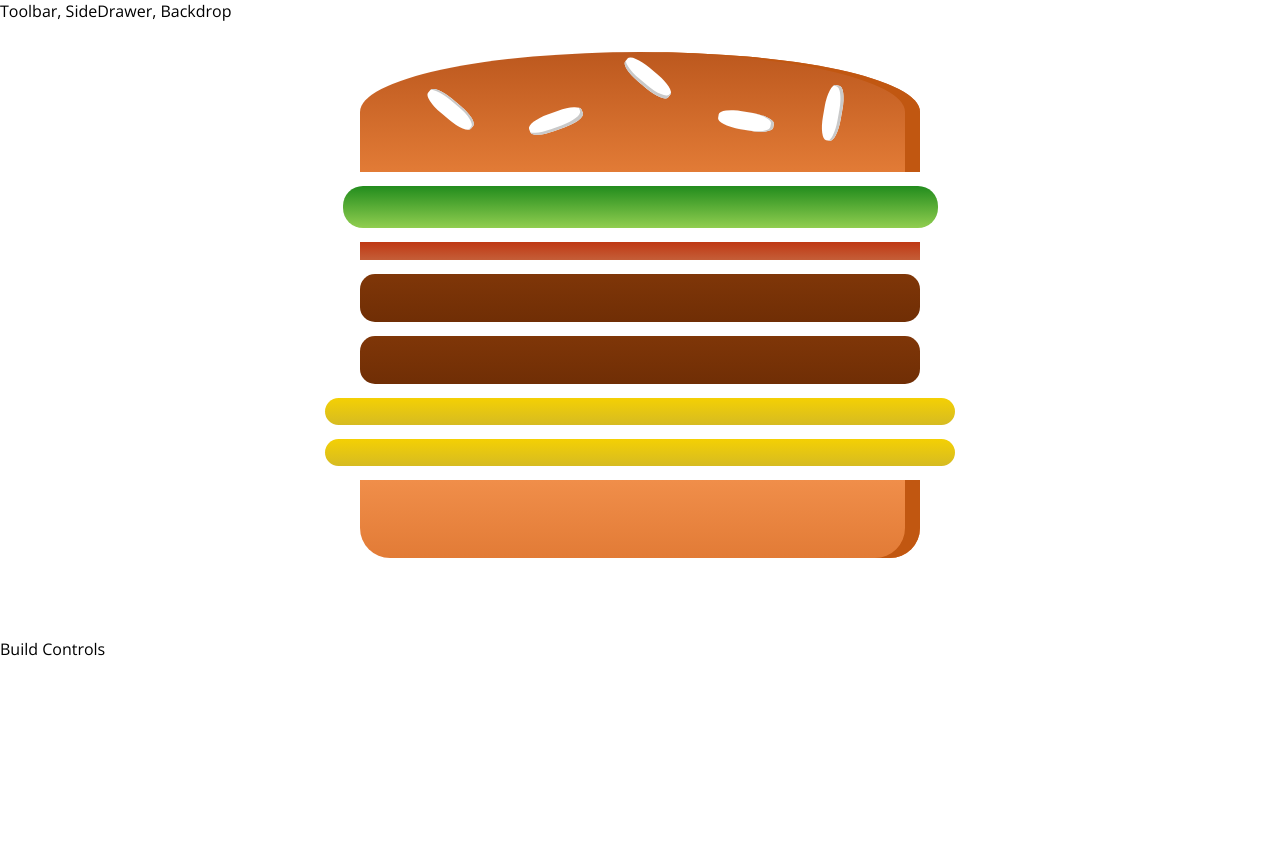
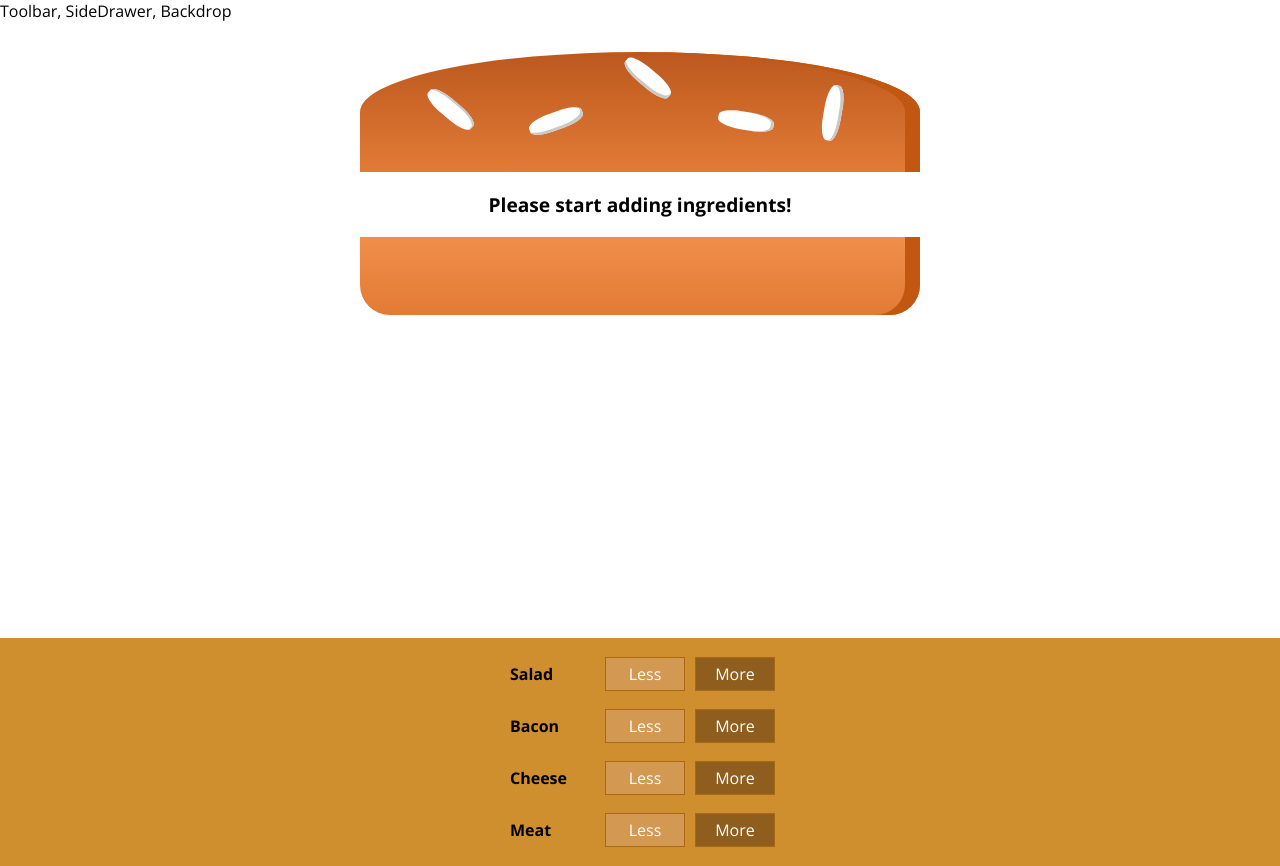
Before and after one commit to dwikyerl/burger-builder, a React app: page / in a window 1280 px wide. Before the commit the page ends 800 px from the top, so only its background shows below. Built offline with nearby package versions, Linux system fonts and the light colour scheme.

Commit message:
Create Build Controls and Build Control Components

```diff
--- /dev/null
+++ b/src/components/Burger/BuildControls/BuildControl/BuildControl.css
@@ -0,0 +1,56 @@
+.BuildControl {
+  display: flex;
+  justify-content: space-between;
+  align-items: center;
+  margin: 5px 0;
+}
+
+.BuildControl button {
+  display: block;
+  font: inherit;
+  padding: 5px;
+  margin: 0 5px;
+  width: 80px;
+  border: 1px solid #AA6817;
+  cursor: pointer;
+  outline: none;
+}
+
+.BuildControl button:disabled {
+  background-color: #AC9980;
+  border: 1px solid #7E7365;
+  color: #ccc;
+  cursor: default;
+}
+
+.BuildControl button:hover:disabled {
+  background-color: #AC9980;
+  color: #ccc;
+  cursor: not-allowed;
+}
+
+.Label {
+  padding: 10px;
+  font-weight: bold;
+  width: 80px;
+}
+
+.BuildControl .Less {
+  background-color: #D39952;
+  color: white;
+}
+
+.BuildControl .More {
+  background-color: #8F5E1E;
+  color: white;
+}
+
+.BuildControl .Less:hover, .BuildControl .Less:active {
+  background-color: #DAA972;
+  color: white;
+}
+
+.BuildControl .More:hover,.BuildControl .More:active {
+  background-color: #99703F;
+  color: white;
+}
--- /dev/null
+++ b/src/components/Burger/BuildControls/BuildControl/BuildControl.js
@@ -0,0 +1,13 @@
+import React from 'react';
+
+import classes from './BuildControl.css';
+
+const buildControl = (props) => (
+  <div className={classes.BuildControl}>
+    <div className={classes.Label}>{props.label}</div>
+    <button className={classes.Less}>Less</button>
+    <button className={classes.More}>More</button>
+  </div>
+);
+
+export default buildControl;
--- /dev/null
+++ b/src/components/Burger/BuildControls/BuildControls.css
@@ -0,0 +1,10 @@
+.BuildControls {
+  width: 100%;
+  background-color: #CF8F2E;
+  display: flex;
+  flex-flow: column;
+  align-items: center;
+  box-shadow: 0 2px 1px #ccc;
+  margin: auto;
+  padding: 10px 0;
+}
--- /dev/null
+++ b/src/components/Burger/BuildControls/BuildControls.js
@@ -0,0 +1,21 @@
+import React from 'react';
+
+import classes from './BuildControls.css'
+import BuildControl from './BuildControl/BuildControl';
+
+const controls = [
+  { label: 'Salad', type: 'salad '},
+  { label: 'Bacon', type: 'bacon '},
+  { label: 'Cheese', type: 'cheese '},
+  { label: 'Meat', type: 'meat '}
+];
+
+const buildControls = (props) => (
+  <div className={classes.BuildControls}>
+  { controls.map(ctrl => (
+    <BuildControl key={ctrl.label} label={ctrl.label} />
+  ))}
+  </div>
+);
+
+export default buildControls;
--- a/src/components/Burger/Burger.js
+++ b/src/components/Burger/Burger.js
@@ -4,12 +4,19 @@
 import BurgerIngredient from 'components/Burger/BurgerIngredient/BurgerIngredient';
 
 const burger = (props) => {
-  const transformedIngredients = Object.keys(props.ingredients)
+  let transformedIngredients = Object.keys(props.ingredients)
     .map(igKey => {
       return [...Array(props.ingredients[igKey])].map((_,i) =>{
         return <BurgerIngredient key={igKey + i} type={igKey} />
       });
-    });
+    })
+    .reduce((arr, el) => {
+      return [...arr, ...el];
+    }, [])
+
+    if (transformedIngredients.length === 0) {
+      transformedIngredients = <p>Please start adding ingredients!</p>
+    }
 
   return (
     <div className={classes.Burger}>
--- a/src/containers/BurgerBuilder/BurgerBuilder.js
+++ b/src/containers/BurgerBuilder/BurgerBuilder.js
@@ -2,14 +2,15 @@
 
 import Aux from 'hoc/Aux';
 import Burger from 'components/Burger/Burger';
+import BuildControls from 'components/Burger/BuildControls/BuildControls';
 
 class BurgerBuilder extends Component {
   state = {
     ingredients: {
-      salad: 1,
-      bacon: 1,
-      meat: 2,
-      cheese: 2,
+      salad: 0,
+      bacon: 0,
+      meat: 0,
+      cheese: 0,
     }
   }
 
@@ -17,7 +18,7 @@
     return (
       <Aux>
         <Burger ingredients={this.state.ingredients}/>
-        <div>Build Controls</div>
+        <BuildControls />
       </Aux>
     )
   }
```
